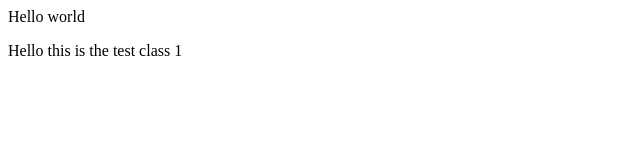
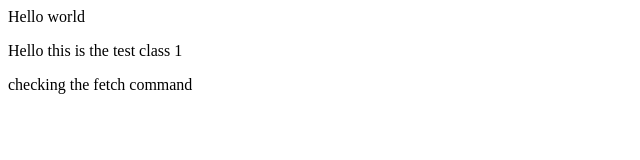
Before and after one commit to heymeck/Faulty-calculator, a website: page new folder/index.html in a window 1280 px wide. Shown: the whole page, without its empty margins (0-640 px from the left). Drawn offline with Linux system fonts and the light colour scheme.

Commit message:
checking the fetch command

```diff
--- a/new folder/index.html
+++ b/new folder/index.html
@@ -1,2 +1,3 @@
 <p>Hello world</p>
 <p>Hello this is the test class 1</p>
+<p>checking the fetch command</p>
```
